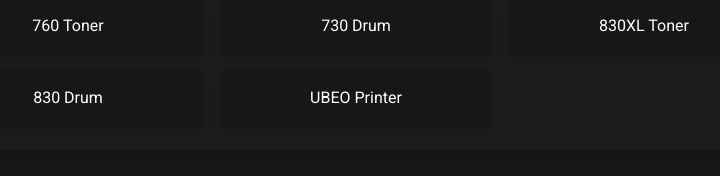
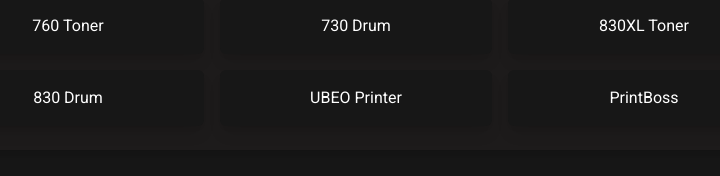
Before and after one commit to daironferrer/tonerApp, a React (Vite) app: page /toners in a window 1280 px wide. Shown: the part 1150-1326 px from the top of the page, without its empty margins (284-1004 px from the left). Built offline with nearby package versions, Linux system fonts and the light colour scheme; no server answers; the database is empty.

Commit message:
added button for PrintBoss reorder

```diff
--- a/src/toners.jsx
+++ b/src/toners.jsx
@@ -143,6 +143,12 @@
                 >
                   UBEO Printer
                 </a>
+                <a
+                  href="https://www.amazon.com/dp/B00HV43884?ref=fed_asin_title&th=1"
+                  class="bg-[#171717] text-white hover:bg-purple-900 rounded-md p-4 shadow-lg text-center block transition-colors sm:col-span-2 lg:col-span-1"
+                >
+                  PrintBoss
+                </a>
               </div>
             </div>
           </div>
```
